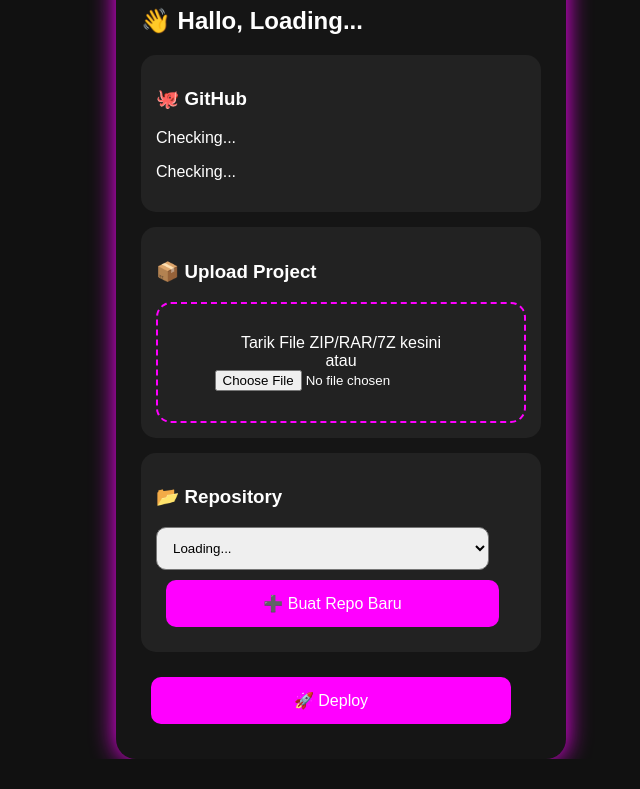
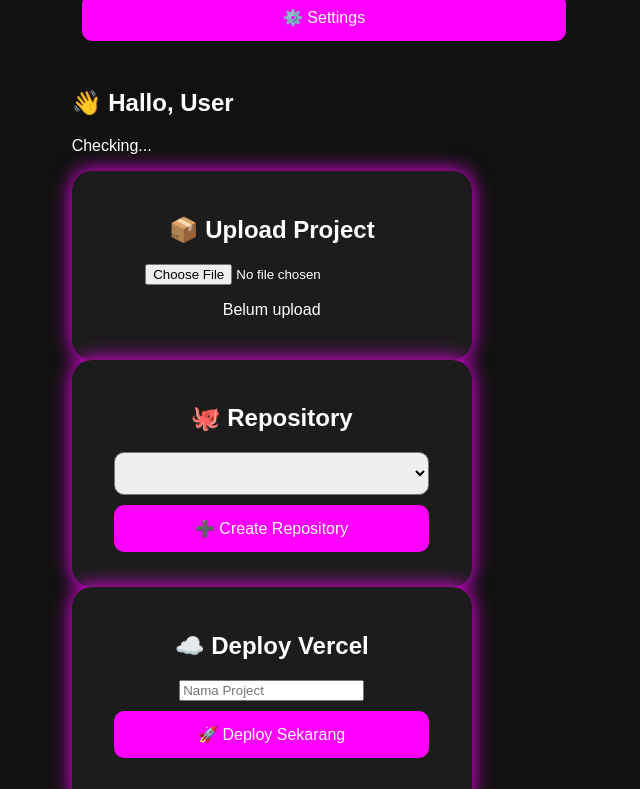
Before and after one commit to reyclouddev-ops/ReyCloudWorkFlow, a website: page public/dashboard.html in a window 1280 px wide. Shown: the part 70-859 px from the top of the page, without its empty margins (299-939 px from the left). Before the commit the page ends 829 px from the top, so only its background shows below. Drawn offline with Linux system fonts and the light colour scheme; no server answers.

Commit message:
Update dashboard.html

```diff
--- a/public/dashboard.html
+++ b/public/dashboard.html
@@ -1,5 +1,4 @@
 <!DOCTYPE html>
-
 <html>
 
 <head>
@@ -14,33 +13,63 @@
 <body>
 
 
-<div class="panel">
+<div class="layout">
 
 
-<h1>
-🚀 ReyDeploy
-</h1>
+<!-- Sidebar -->
 
+<div class="sidebar">
+
+<h2>
+🚀 ReyCloudWorkFlow
+</h2>
+
+
+<button>
+🏠 Dashboard
+</button>
+
+
+<button>
+📦 Deploy
+</button>
+
+
+<button>
+📜 History
+</button>
+
+
+<button>
+⚙️ Settings
+</button>
+
+
+</div>
+
+
+
+
+
+<!-- Main -->
+
+<div class="main">
+
+
+<div class="profile">
+
+
+<img id="avatar">
+
+
+<div>
 
 <h2>
 👋 Hallo,
 <span id="username">
-Loading...
+User
 </span>
 </h2>
-
-
-
-<div class="box">
-
-<h3>
-🐙 GitHub
-</h3>
-
-
-<p id="github">
-Checking...
-</p>
 
 
 <p id="status">
@@ -51,39 +80,28 @@
 </div>
 
 
+</div>
 
 
 
-<div class="box">
 
 
-<h3>
-📦 Upload Project
-</h3>
+<div class="card">
 
 
-<div
-id="drop"
-class="drop">
+<h2>
+📦 Upload Project
+</h2>
 
-
-Tarik File ZIP/RAR/7Z kesini
-
-<br>
-
-atau
-
-<br>
 
 <input
 type="file"
 id="file">
 
-</div>
 
-
-
-<div id="progress"></div>
+<p id="uploadStatus">
+Belum upload
+</p>
 
 
 </div>
@@ -93,31 +111,21 @@
 
 
 
-
-<div class="box">
+<div class="card">
 
 
-<h3>
-📂 Repository
-</h3>
-
+<h2>
+🐙 Repository</h2>
 
 
 <select id="repos">
 
-<option>
-Loading...
-</option>
-
 </select>
-
-
-<br>
 
 
 <button onclick="createRepo()">
 
-➕ Buat Repo Baru
+➕ Create Repository
 
 </button>
 
@@ -128,19 +136,65 @@
 
 
 
+<div class="card">
+
+
+<h2>
+☁️ Deploy Vercel
+</h2>
+
+
+<input
+id="projectName"
+placeholder="Nama Project">
+
+
 <button onclick="deploy()">
 
-🚀 Deploy
+🚀 Deploy Sekarang
 
 </button>
+
+
+<p id="deployStatus">
+
+</p>
+
+
+</div>
+
+
+
+
+
+<div class="card">
+
+
+<h2>
+📜 History
+
+</h2>
+
+
+<div id="history">
+
+Loading...
+
+</div>
+
+
+</div>
 
 
 
 </div>
 
 
+</div>
 
-<script src="dashboard.js"></script>
+
+
+<script src="app.js"></script>
 
 </body>
 
```
